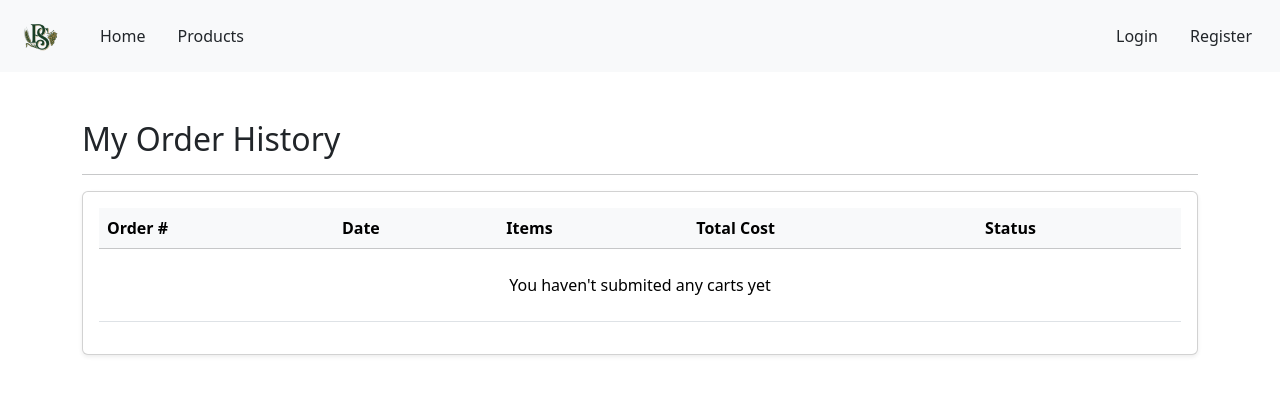
After one commit to MatheusPaternez/grocery-store-django, a Django app: template orders/templates/my_orders.html in a window 1280 px wide. The commit adds this page. Shown: the top 395 px of the page. Run offline with Django 5.2, Linux system fonts and the light colour scheme; the template is opened without the code that fills it, so the values that code supplies are empty.

Commit message:
Patch cart order to customer (my order section)

```diff
--- /dev/null
+++ b/orders/templates/my_orders.html
@@ -0,0 +1,59 @@
+{% extends 'master.html' %}
+
+{% block content %}
+<div class="container mt-5">
+    <h2><i class="bi bi-clock-history"></i> My Order History</h2>
+    <hr>
+
+    <div class="card shadow-sm">
+        <div class="card-body">
+            <table class="table table-hover align-middle">
+                <thead class="table-light">
+                    <tr>
+                        <th>Order #</th>
+                        <th>Date</th>
+                        <th>Items</th>
+                        <th>Total Cost</th>
+                        <th>Status</th>
+                    </tr>
+                </thead>
+                <tbody>
+                    {% for order in orders %}
+                    <tr>
+                        <td>#{{ order.id }}</td>
+
+                        <td>{{ order.created_at|date:"M d, Y" }}</td>
+
+                        <td>
+                            <small class="text-muted">
+                                {% for item in order.items.all %}
+                                    {{ item.quantity }}x {{ item.product.name }}{% if not forloop.last %}, {% endif %}
+                                {% endfor %}
+                            </small>
+                        </td>
+
+                        <td class="fw-bold">${{ order.get_total_cost }}</td>
+
+                        <td>
+                            {% if order.status == 'PENDING' %}
+                                <span class="badge bg-warning text-dark">Pending Approval</span>
+                            {% elif order.status == 'APPROVED' %}
+                                <span class="badge bg-success">Approved</span>
+                            {% elif order.status == 'DENIED' %}
+                                <span class="badge bg-danger">Denied</span>
+                            {% endif %}
+                        </td>
+                    </tr>
+                    {% empty %}
+                    <tr>
+                        <td colspan="5" class="text-center py-4">
+                            You haven't submited any carts yet
+                        </td>
+                    </tr>
+                    {% endfor %}
+                </tbody>
+            </table>
+        </div>
+    </div>
+</div>
+{% endblock content %}
--- a/orders/urls.py
+++ b/orders/urls.py
@@ -6,6 +6,7 @@ urlpatterns = [
     path('add/<int:product_id>/', views.add_to_cart, name='add_to_cart'),
     path('cart/', views.my_cart, name='my_cart'),
     path('checkout/', views.checkout, name='checkout'),
+    path('history/', views.my_orders, name='my_orders'),
 
     # staff routes
     path('approve/<int:order_id>/', views.approve_order, name='approve_order'),
--- a/orders/views.py
+++ b/orders/views.py
@@ -63,3 +63,8 @@ def deny_order(request, order_id):
     order.status = 'DENIED'
     order.save()
     return redirect('staff_panel')
+
+@login_required
+def my_orders(request):
+    orders = Order.objects.filter(user=request.user).exclude(status='CART').order_by('-created_at')
+    return render(request, 'my_orders.html', {'orders': orders})
--- a/templates/master.html
+++ b/templates/master.html
@@ -31,6 +31,9 @@
               {% if user.is_authenticated %}
                 <li class="nav-item">
                   <a class="nav-link text-dark" href="{% url 'my_cart' %}"><i class="bi bi-cart"></i> Cart</a>
+                </li>
+                <li class="nav-item">
+                  <a class="nav-link text-dark" href="{% url 'my_orders' %}"><i class="bi bi-cart"></i>My Orders</a>
                 </li>
               {% endif %}
             </ul>
```
